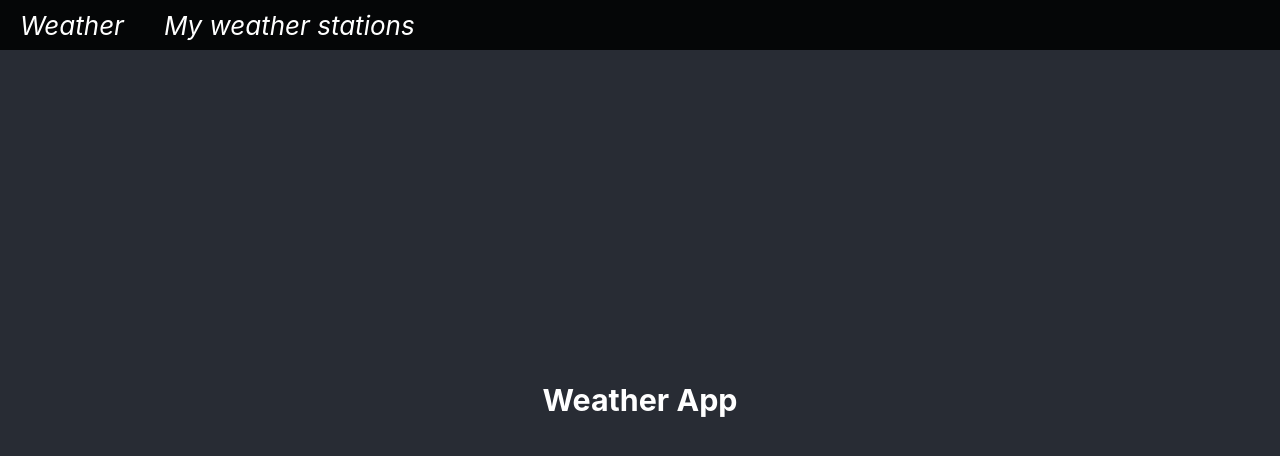
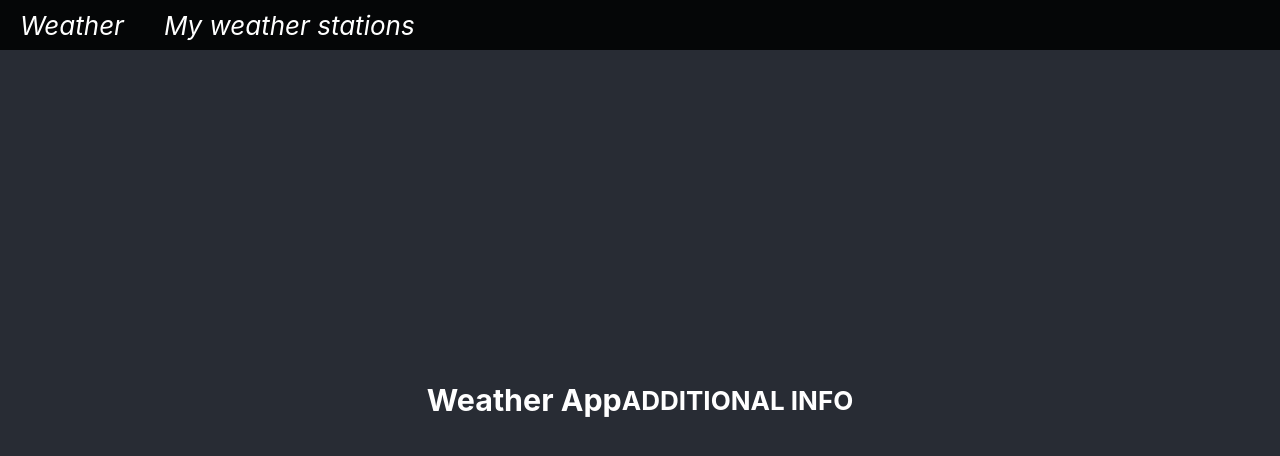
Before and after one commit to Mateuzs/weather-app, a React app: page / in a window 1280 px wide. Shown: the top 456 px of the page. Built offline with nearby package versions, Linux system fonts and the light colour scheme.

Commit message:
feat(MEMBERSHIP-111): providing additional info

```diff
--- a/src/components/Home/Home.tsx
+++ b/src/components/Home/Home.tsx
@@ -8,6 +8,7 @@
 const Home: FunctionComponent = () => (
   <div className="home-container">
     <h3>{HOME_TITLE}</h3>
+    <h4>ADDITIONAL INFO</h4>
   </div>
 );
 
```
